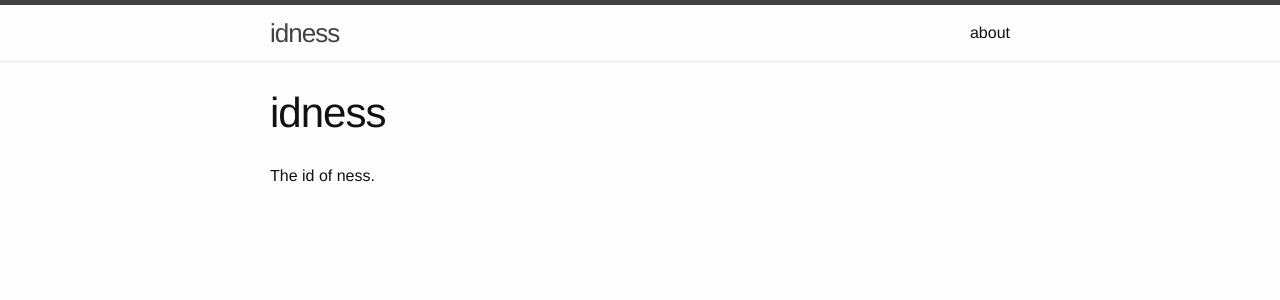
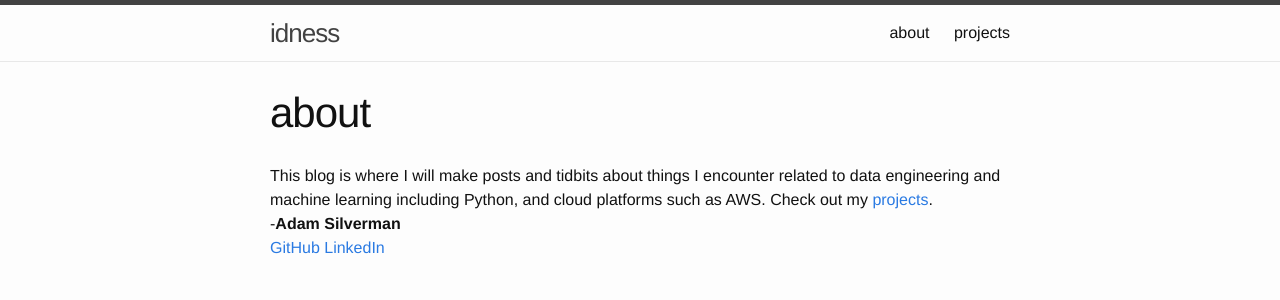
Before and after one commit to abalone23/abalone23.github.io, a Jekyll site: the page built from about.md, in a window 1280 px wide. Shown: the top 300 px of the page. Built offline with Jekyll 4.4.1, drawn with Linux system fonts in a browser that asks for light colours.

Commit message:
projects page

```diff
--- a/_config.yml
+++ b/_config.yml
@@ -6,8 +6,12 @@ description: > # this means to ignore newlines until "baseurl:"
 baseurl: "" # the subpath of your site, e.g. /blog
 url: "https://idness.com" # the base hostname & protocol for your site
 github_username:  abalone23
-author:
-  name: "Your Sidebar Name"
+
+header_pages:
+  - about.md
+  - projects.md
+
+google_analytics: UA-881357-14
 
 # Build settings
 markdown: kramdown
--- a/_includes/header.html
+++ b/_includes/header.html
@@ -16,7 +16,7 @@
       <div class="trigger">
         {% for my_page in site.pages %}
           {% if my_page.title %}
-            <a class="page-link" href="{{ my_page.url | prepend: site.baseurl }}">about</a>
+            <a class="page-link" href="{{ my_page.url | prepend: site.baseurl }}">{{ my_page.title }}</a>
           {% endif %}
         {% endfor %}
       </div>
--- a/_layouts/post.html
+++ b/_layouts/post.html
@@ -7,7 +7,7 @@ layout: default
     <h1 class="post-title" itemprop="name headline">{{ page.title }}</h1>
     <p class="post-meta"><time datetime="{{ page.date | date_to_xmlschema }}" itemprop="datePublished">{{ page.date | date: "%b %-d, %Y" }}</time>
         • <span itemprop="author" itemscope itemtype="http://schema.org/Person">
-                                <span itemprop="name">Adam</span>
+                                <span itemprop="name">Adam Silverman</span>
                                </span>
     </p>
 
--- a/_posts/2019-08-08-welcome-to-jekyll.markdown
+++ b/_posts/2019-08-08-welcome-to-jekyll.markdown
@@ -2,7 +2,7 @@
 layout: post
 title:  "First Post"
 date:   2019-08-08 13:35:15 -0700
-categories: Testing
+categories: testing
 ---
 This is a test post.
 
--- a/_posts/2019-09-18-predicting-health-care copy.markdown
+++ b/_posts/2019-09-18-predicting-health-care copy.markdown
@@ -2,7 +2,7 @@
 layout: post
 title:  "Predicting the Likelihood of having Health Care Insurance"
 date:   2019-09-18 09:35:15 -0700
-categories: machine_learning
+categories: Machine_Learning
 ---
 ![Healthcare]({{ site.url }}/assets/posts_images/natasha-spencer-_hH0dC6A-FM-unsplash.jpg)
 Photo by [Natasha Spencer](https://unsplash.com/@totalshape?utm_source=unsplash&utm_medium=referral&utm_content=creditCopyText) on Unsplash
--- a/about.md
+++ b/about.md
@@ -1,7 +1,9 @@
 ---
 layout: page
-title: idness
+title: about
 permalink: /about/
 ---
 
-The id of ness.
+This blog is where I will make posts and tidbits about things I encounter related to data engineering and machine learning including Python, and cloud platforms such as AWS. Check out my [projects](/projects/).
+-**Adam Silverman**
+[GitHub](https://github.com/abalone23) [LinkedIn](https://www.linkedin.com/in/adam-silverman-sf/)
```
Also changed, not shown: projects.md (added, +10 -0 lines).
